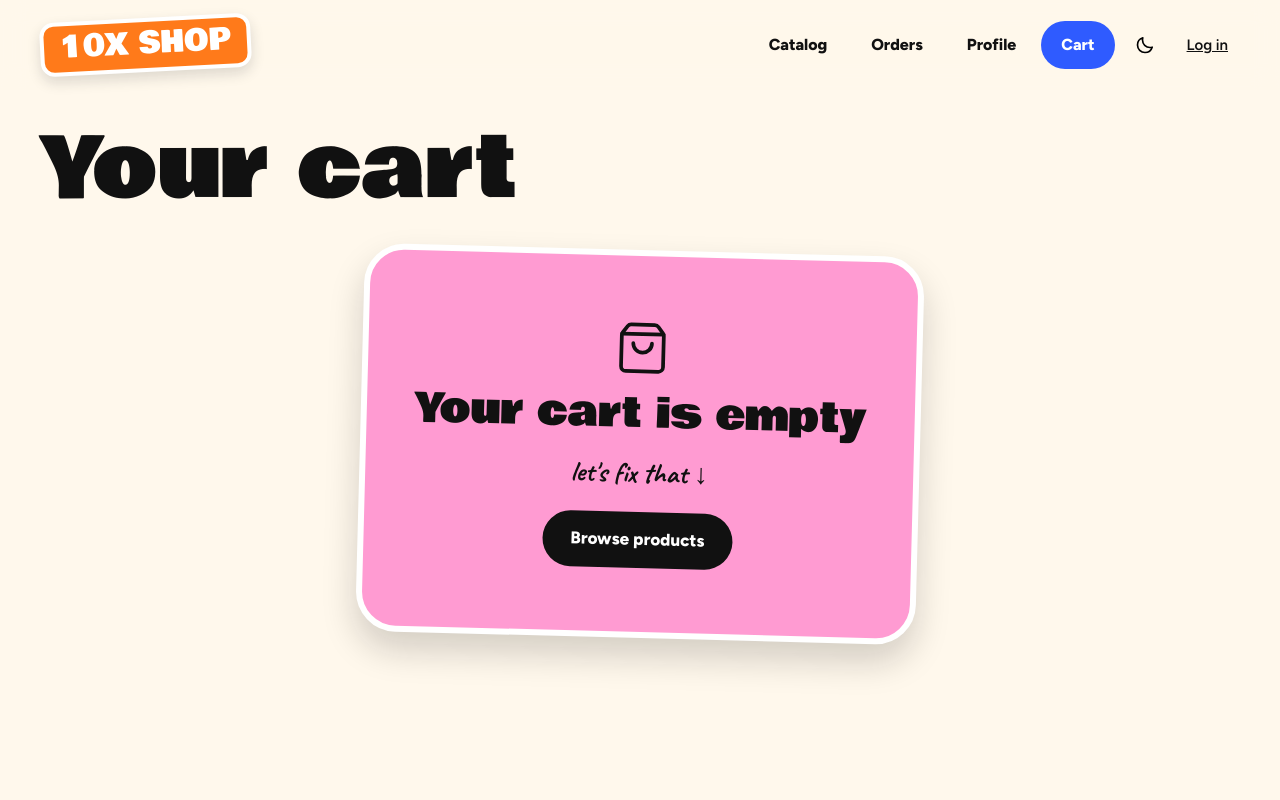
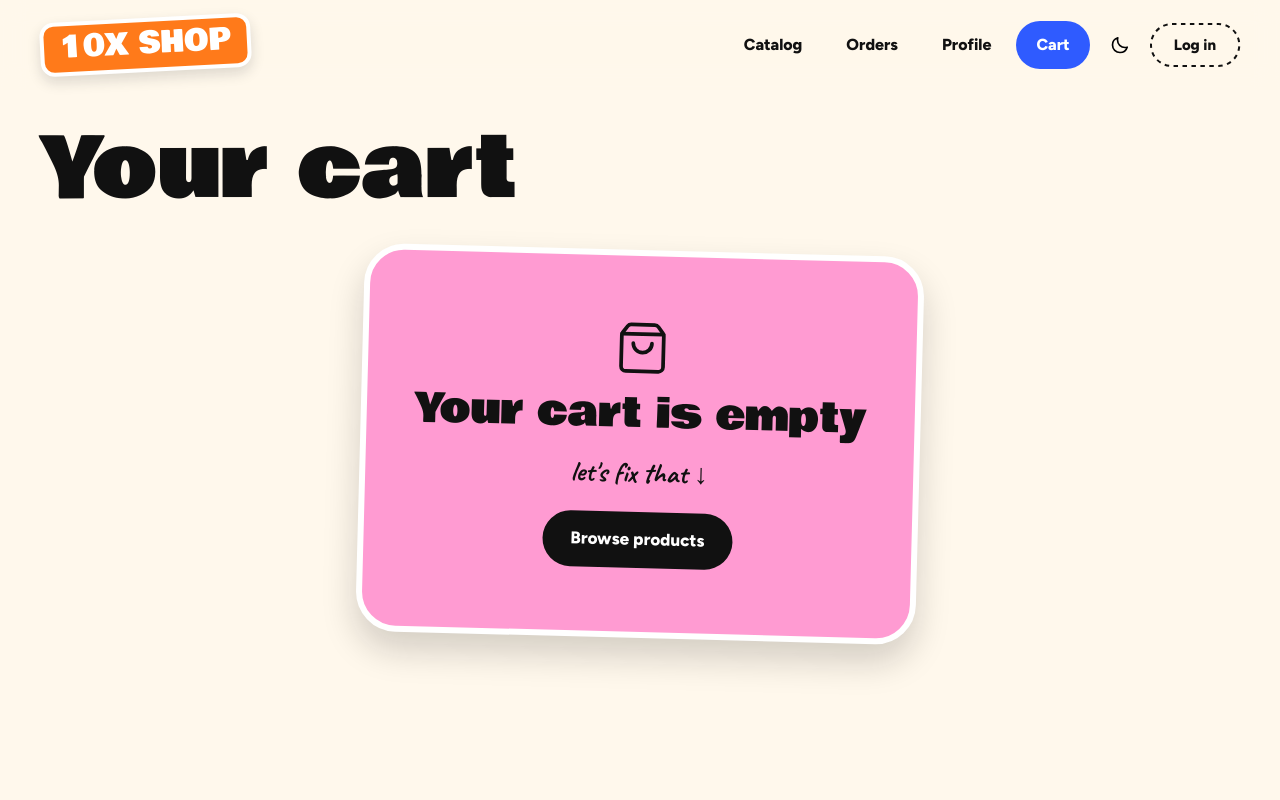
Before and after one commit to marisepiashvili/10X-shop, a React (Vite) app: page /cart in a window 1280 px wide. Shown: the top 800 px of the page. Built offline with nearby package versions, Linux system fonts and the light colour scheme.

Commit message:
style: use the dashed button for log in and log out

```diff
--- a/src/components/layout/Header.tsx
+++ b/src/components/layout/Header.tsx
@@ -4,6 +4,7 @@ import { Link, NavLink, useLocation, useNavigate } from "react-router"
 import moonIcon from "../../assets/icons/moon.svg"
 import sunIcon from "../../assets/icons/sun.svg"
 import NavPill from "./NavPill"
+import DashedButton from "../ui/DashedButton"
 import useCart from "../../hooks/useCart"
 import useAuth from "../../hooks/useAuth"
 import useTheme from "../../hooks/useTheme"
@@ -80,13 +81,9 @@ export default function Header() {
   )
 
   const authControl = user ? (
-    <button type="button" onClick={handleLogout} className="flex items-center h-12 px-3 text-[15px] font-semibold underline hover:text-accent">
-      Log out
-    </button>
+    <DashedButton onClick={handleLogout} className="hover:bg-card">Log out</DashedButton>
   ) : (
-    <Link to="/login" onClick={closeMenu} className="flex items-center h-12 px-3 text-[15px] font-semibold underline hover:text-accent">
-      Log in
-    </Link>
+    <DashedButton to="/login" onClick={closeMenu} className="hover:bg-card">Log in</DashedButton>
   )
 
   return (
--- a/src/components/ui/DashedButton.tsx
+++ b/src/components/ui/DashedButton.tsx
@@ -1,30 +1,50 @@
-type DashedButtonProps = {
+import { Link } from "react-router"
+
+type BaseProps = {
   children: React.ReactNode
-  onClick: () => void
-  disabled?: boolean
   // layout and hover background, which depend on where the button sits
   className?: string
 }
 
-// a pill with a dashed outline whose dashes grow into a solid line on hover
-export default function DashedButton({ children, onClick, disabled = false, className = "" }: DashedButtonProps) {
+// with `to` it renders a link, otherwise a button; the union stops mixing the two
+type DashedButtonProps =
+  | (BaseProps & { to?: undefined; onClick: () => void; disabled?: boolean })
+  | (BaseProps & { to: string; onClick?: () => void; disabled?: never })
+
+const baseStyles =
+  "group relative inline-flex items-center justify-center h-11 px-6 rounded-full text-[15px] font-extrabold cursor-pointer transition-colors duration-500 disabled:text-muted-ink disabled:cursor-not-allowed"
+
+function DashedOutline() {
   return (
-    <button
-      type="button"
-      onClick={onClick}
-      disabled={disabled}
-      className={`group relative h-11 px-6 rounded-full text-[15px] font-extrabold cursor-pointer transition-colors duration-500 disabled:text-muted-ink disabled:cursor-not-allowed ${className}`}
-    >
     <svg aria-hidden="true" className="absolute top-px left-px w-[calc(100%-2px)] h-[calc(100%-2px)] overflow-visible pointer-events-none">
       <rect
         width="100%"
         height="100%"
         rx="21"
         pathLength="100"
-          className="fill-none stroke-ink stroke-2 group-disabled:stroke-muted [stroke-dasharray:2_2] group-enabled:group-hover:[stroke-dasharray:4_0] transition-[stroke-dasharray] duration-200"
+        className="fill-none stroke-ink stroke-2 group-disabled:stroke-muted [stroke-dasharray:2_2] group-hover:[stroke-dasharray:4_0] group-disabled:[stroke-dasharray:2_2] transition-[stroke-dasharray] duration-200"
       />
     </svg>
-      {children}
+  )
+}
+
+// a pill with a dashed outline whose dashes grow into a solid line on hover
+export default function DashedButton(props: DashedButtonProps) {
+  const className = `${baseStyles} ${props.className ?? ""}`
+
+  if (props.to !== undefined) {
+    return (
+      <Link to={props.to} onClick={props.onClick} className={className}>
+        <DashedOutline />
+        {props.children}
+      </Link>
+    )
+  }
+
+  return (
+    <button type="button" onClick={props.onClick} disabled={props.disabled} className={className}>
+      <DashedOutline />
+      {props.children}
     </button>
   )
 }
```
Lines whose indentation alone changed are shown as unchanged.
